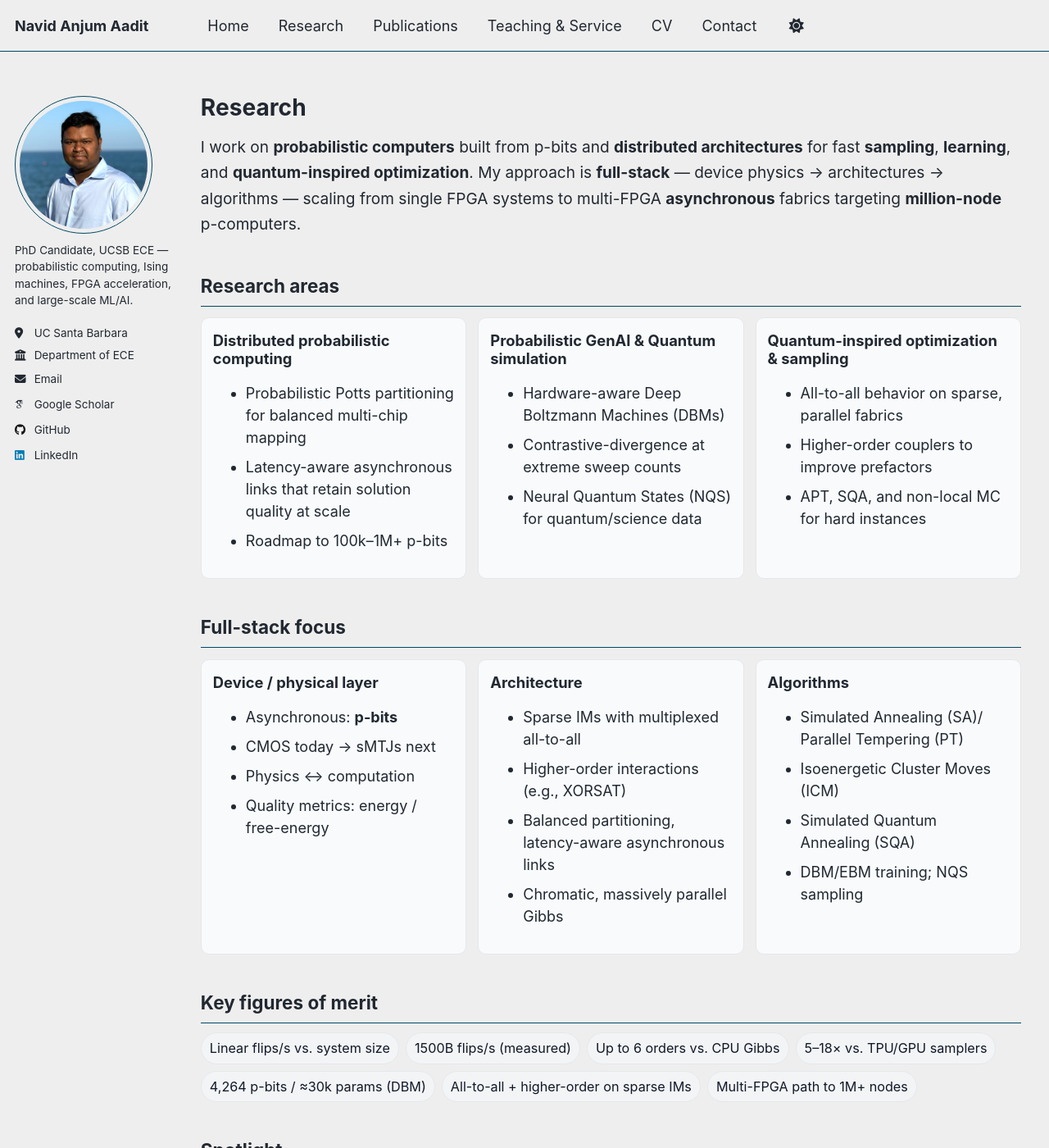
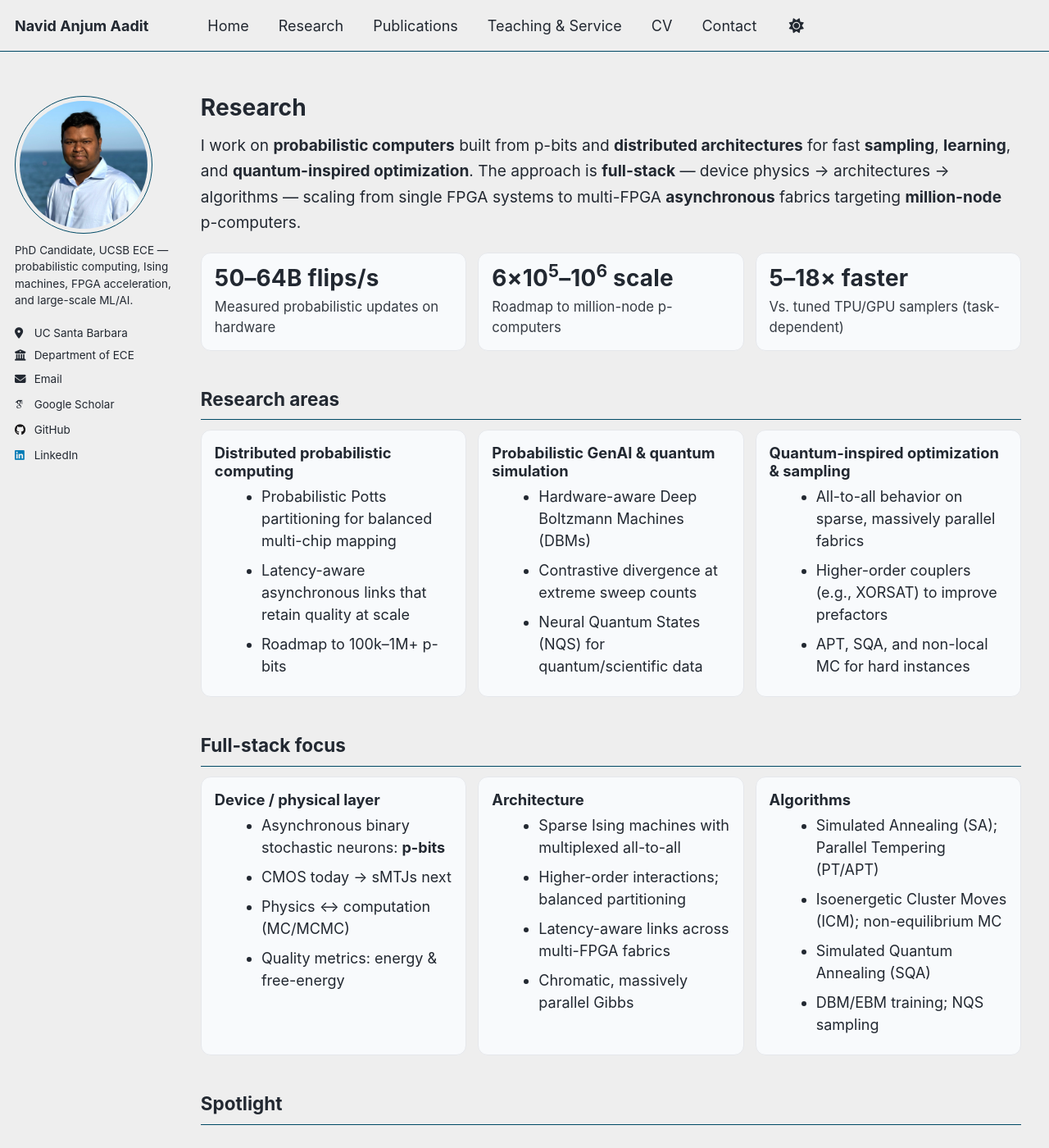
Before and after one commit to navidaadit/navidaadit.github.io, a Jekyll site: the page built from _pages/research.md, in a window 1280 px wide and 1400 px high. Shown: the whole window at 82% size. Built offline with Jekyll 4.4.1, drawn with Linux system fonts in a browser that asks for light colours; some web fonts are replaced; some of the changed text lies outside the part shown.

Commit message:
Update research.md

```diff
--- a/_pages/research.md
+++ b/_pages/research.md
@@ -7,42 +7,86 @@ author_profile: true
 
 <!-- ---------- Page-scoped styles (theme-aware; no global side effects) ---------- -->
 <style>
-.research-lead{font-size:1.06rem;line-height:1.65;margin:.25rem 0 1.15rem;}
-.grid-3{display:grid;grid-template-columns:repeat(3,minmax(0,1fr));gap:14px;margin:.75rem 0 1.2rem;}
-.grid-2{display:grid;grid-template-columns:repeat(2,minmax(0,1fr));gap:14px;margin:.75rem 0 1.2rem;}
-.card{border:1px solid var(--footer-border,#e5e7eb);border-radius:10px;padding:14px;background:var(--footer-bg,#f8fafc);}
-.card h4{margin:.1rem 0 .35rem;font-size:1.02rem;}
-.stat-row{display:flex;flex-wrap:wrap;gap:8px;margin:.35rem 0 1.1rem;}
-.stat-badge{font-size:.9rem;padding:6px 10px;border-radius:999px;border:1px solid var(--tag-border,#e5e7eb);background:var(--tag-bg,#f3f4f6);color:var(--tag-fg,#111827);white-space:nowrap;}
-.pill-list{list-style:none;padding:0;margin:.1rem 0 .9rem 0;display:flex;flex-wrap:wrap;gap:6px 8px;}
-.pill-list li{font-size:.9rem;padding:6px 10px;border-radius:999px;border:1px solid var(--tag-border,#e5e7eb);background:var(--tag-bg,#f3f4f6);color:var(--tag-fg,#111827);white-space:nowrap;}
-.section-h{margin-top:.6rem;}
+:root{
+  /* fallbacks if your global vars are absent */
+  --rail: 14px;
+  --card-bg: var(--footer-bg, #f8fafc);
+  --card-brd: var(--footer-border, #e5e7eb);
+  --pill-bg: var(--tag-bg, #f3f4f6);
+  --pill-brd: var(--tag-border, #e5e7eb);
+  --pill-fg: var(--tag-fg, #111827);
+}
+
+.research-lead{
+  font-size:1.06rem;line-height:1.65;margin:.15rem 0 1.1rem;
+}
+
+/* KPI row */
+.kpi-grid{
+  display:grid;grid-template-columns:repeat(3,minmax(0,1fr));
+  gap:var(--rail);margin:.5rem 0 1.1rem;
+}
+.kpi{
+  background:var(--card-bg);border:1px solid var(--card-brd);
+  border-radius:12px;padding:14px 16px;
+}
+.kpi h3{margin:0;font-size:1.55rem;letter-spacing:.2px;}
+.kpi p{margin:.35rem 0 0 0;font-size:.93rem;opacity:.9}
+
+/* Section cards */
+.grid-3{display:grid;grid-template-columns:repeat(3,minmax(0,1fr));gap:var(--rail);margin:.7rem 0 1.2rem}
+.card{
+  border:1px solid var(--card-brd);border-radius:12px;background:var(--card-bg);
+  padding:14px 16px;
+}
+.card h4{margin:.1rem 0 .4rem;font-size:1.02rem}
+.card ul{margin:.1rem 0 .2rem .95rem}
+
+/* Pills / methods */
+.pill-list{list-style:none;padding:0;margin:.15rem 0 .9rem;display:flex;flex-wrap:wrap;gap:6px 8px}
+.pill-list li{
+  font-size:.9rem;line-height:1;padding:7px 11px;border-radius:999px;
+  border:1px solid var(--pill-brd);background:var(--pill-bg);color:var(--pill-fg);white-space:nowrap
+}
+
+/* Kill default dotted underline on <abbr> but keep tooltip */
+abbr[title]{text-decoration:none;border:0;cursor:help}
+
+/* Spotlight gallery (true 16:9, no crop) */
+.gallery-3{display:grid;grid-template-columns:repeat(3,minmax(0,1fr));gap:12px;margin:.55rem 0 1.15rem}
+.figure-card{position:relative;overflow:hidden;border-radius:12px;border:1px solid var(--card-brd);background:var(--card-bg)}
+.figure-card img{
+  width:100% !important;height:auto !important;aspect-ratio:16/9 !important;
+  object-fit:contain !important;background:transparent !important;display:block
+}
+.figcap{padding:9px 12px;font-size:.93rem;border-top:1px solid var(--card-brd)}
+
+/* Small note */
 .small-note{font-size:.92rem;opacity:.9}
 
-/* Kill “double underline” on acronyms — keep tooltip only */
-abbr[title]{text-decoration:none;border:0;cursor:help}
-
-/* Spotlight gallery */
-.gallery-3{display:grid;grid-template-columns:repeat(3,minmax(0,1fr));gap:12px;margin:.6rem 0 1.2rem;}
-.figure-card{position:relative;overflow:hidden;border-radius:10px;border:1px solid var(--footer-border,#e5e7eb);background:var(--footer-bg,#f8fafc);}
-.figure-card img{display:block;width:100%;height:220px;object-fit:cover;}
-.figcap{padding:8px 10px;font-size:.92rem;border-top:1px solid var(--footer-border,#e5e7eb);}
-
-/* Dark tweaks */
-html[data-theme="dark"] .figure-card,
-html.dark .figure-card,
-body.dark .figure-card,
-:root.theme-dark .figure-card{border-color:#1f2937;background:#0b1220;}
-html[data-theme="dark"] .figcap,
-html.dark .figcap,
-body.dark .figcap,
-:root.theme-dark .figcap{border-top-color:#1f2937;}
-
-@media (max-width:980px){.grid-3,.grid-2,.gallery-3{grid-template-columns:1fr;}}
+/* Responsive */
+@media (max-width:980px){
+  .kpi-grid,.grid-3,.gallery-3{grid-template-columns:1fr}
+}
 </style>
 
 <div class="research-lead">
-I work on <strong>probabilistic computers</strong> built from <abbr title="probabilistic bit (binary stochastic neuron)">p-bits</abbr> and <strong>distributed architectures</strong> for fast <strong>sampling</strong>, <strong>learning</strong>, and <strong>quantum-inspired optimization</strong>. My approach is <strong>full-stack</strong> — device physics → architectures → algorithms — scaling from single <abbr title="Field-Programmable Gate Array">FPGA</abbr> systems to multi-FPGA <strong>asynchronous</strong> fabrics targeting <strong>million-node</strong> p-computers.
+I work on <strong>probabilistic computers</strong> built from <abbr title="probabilistic bit (binary stochastic neuron)">p-bits</abbr> and <strong>distributed architectures</strong> for fast <strong>sampling</strong>, <strong>learning</strong>, and <strong>quantum-inspired optimization</strong>. The approach is <strong>full-stack</strong> — device physics → architectures → algorithms — scaling from single <abbr title="Field-Programmable Gate Array">FPGA</abbr> systems to multi-FPGA <strong>asynchronous</strong> fabrics targeting <strong>million-node</strong> p-computers.
+</div>
+
+<div class="kpi-grid">
+  <div class="kpi">
+    <h3>50–64B flips/s</h3>
+    <p>Measured probabilistic updates on hardware</p>
+  </div>
+  <div class="kpi">
+    <h3>6×10<sup>5</sup>–10<sup>6</sup> scale</h3>
+    <p>Roadmap to million-node p-computers</p>
+  </div>
+  <div class="kpi">
+    <h3>5–18× faster</h3>
+    <p>Vs. tuned TPU/GPU samplers (task-dependent)</p>
+  </div>
 </div>
 
 ## Research areas
@@ -52,23 +96,23 @@ I work on <strong>probabilistic computers</strong> built from <abbr title="proba
     <h4>Distributed probabilistic computing</h4>
     <ul>
       <li>Probabilistic Potts partitioning for balanced multi-chip mapping</li>
-      <li>Latency-aware asynchronous links that retain solution quality at scale</li>
-      <li>Roadmap to 100k–1M+ p-bits</li>
+      <li>Latency-aware asynchronous links that retain quality at scale</li>
+      <li>Roadmap to 100k–1M+ <abbr title="probabilistic bits">p-bits</abbr></li>
     </ul>
   </div>
   <div class="card">
-    <h4>Probabilistic GenAI & Quantum simulation</h4>
+    <h4>Probabilistic GenAI & quantum simulation</h4>
     <ul>
       <li>Hardware-aware Deep Boltzmann Machines (DBMs)</li>
-      <li>Contrastive-divergence at extreme sweep counts</li>
-      <li>Neural Quantum States (NQS) for quantum/science data</li>
+      <li>Contrastive divergence at extreme sweep counts</li>
+      <li>Neural Quantum States (NQS) for quantum/scientific data</li>
     </ul>
   </div>
   <div class="card">
     <h4>Quantum-inspired optimization & sampling</h4>
     <ul>
-      <li>All-to-all behavior on sparse, parallel fabrics</li>
-      <li>Higher-order couplers to improve prefactors</li>
+      <li>All-to-all behavior on sparse, massively parallel fabrics</li>
+      <li>Higher-order couplers (e.g., XORSAT) to improve prefactors</li>
       <li>APT, SQA, and non-local MC for hard instances</li>
     </ul>
   </div>
@@ -80,42 +124,30 @@ I work on <strong>probabilistic computers</strong> built from <abbr title="proba
   <div class="card">
     <h4>Device / physical layer</h4>
     <ul>
-      <li>Asynchronous: <strong>p-bits</strong></li>
+      <li>Asynchronous binary stochastic neurons: <strong>p-bits</strong></li>
       <li>CMOS today → <abbr title="stochastic Magnetic Tunnel Junctions">sMTJs</abbr> next</li>
-      <li>Physics ↔ computation</li>
-      <li>Quality metrics: energy / free-energy</li>
+      <li>Physics ↔ computation (MC/MCMC)</li>
+      <li>Quality metrics: energy & free-energy</li>
     </ul>
   </div>
   <div class="card">
     <h4>Architecture</h4>
     <ul>
-      <li>Sparse IMs with multiplexed all-to-all</li>
-      <li>Higher-order interactions (e.g., XORSAT)</li>
-      <li>Balanced partitioning, latency-aware asynchronous links</li>
+      <li>Sparse Ising machines with multiplexed all-to-all</li>
+      <li>Higher-order interactions; balanced partitioning</li>
+      <li>Latency-aware links across multi-FPGA fabrics</li>
       <li>Chromatic, massively parallel Gibbs</li>
     </ul>
   </div>
   <div class="card">
     <h4>Algorithms</h4>
     <ul>
-      <li>Simulated Annealing (SA)/ Parallel Tempering (PT)</li>
-      <li>Isoenergetic Cluster Moves (ICM)</li>
+      <li>Simulated Annealing (SA); Parallel Tempering (PT/APT)</li>
+      <li>Isoenergetic Cluster Moves (ICM); non-equilibrium MC</li>
       <li>Simulated Quantum Annealing (SQA)</li>
       <li>DBM/EBM training; NQS sampling</li>
     </ul>
   </div>
-</div>
-
-## Key figures of merit
-
-<div class="stat-row">
-  <span class="stat-badge">Linear flips/s vs. system size</span>
-  <span class="stat-badge">1500B flips/s (measured)</span>
-  <span class="stat-badge">Up to 6 orders vs. CPU Gibbs</span>
-  <span class="stat-badge">5–18× vs. TPU/GPU samplers</span>
-  <span class="stat-badge">4,264 p-bits / ≈30k params (DBM)</span>
-  <span class="stat-badge">All-to-all + higher-order on sparse IMs</span>
-  <span class="stat-badge">Multi-FPGA path to 1M+ nodes</span>
 </div>
 
 ## Spotlight
@@ -135,18 +167,10 @@ I work on <strong>probabilistic computers</strong> built from <abbr title="proba
   </figure>
 </div>
 
-<!--
-Place three images at:
-- /images/research/sparse-ising.jpeg
-- /images/research/dbm-hardware.jpeg
-- /images/research/all-to-all.jpeg
-Aim for ~1200×700px each (landscape), JPG/WEBP.
--->
-
 ## Methods I use
 
 <ul class="pill-list">
-  <li>Massively parallel (graph-colored) Gibbs</li>
+  <li>Graph-colored (massively parallel) Gibbs</li>
   <li>Simulated Annealing (SA)</li>
   <li>Adaptive Parallel Tempering (APT)</li>
   <li>Simulated Quantum Annealing (SQA)</li>
```
